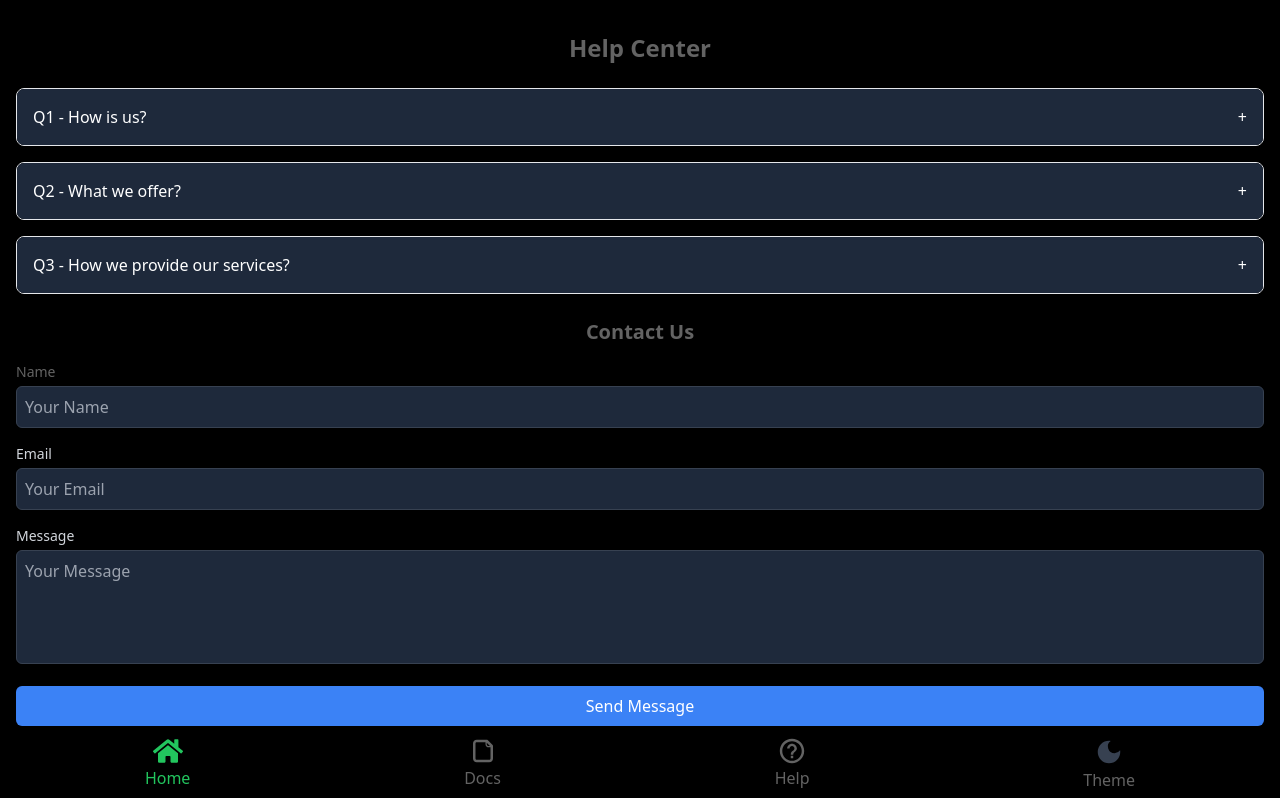
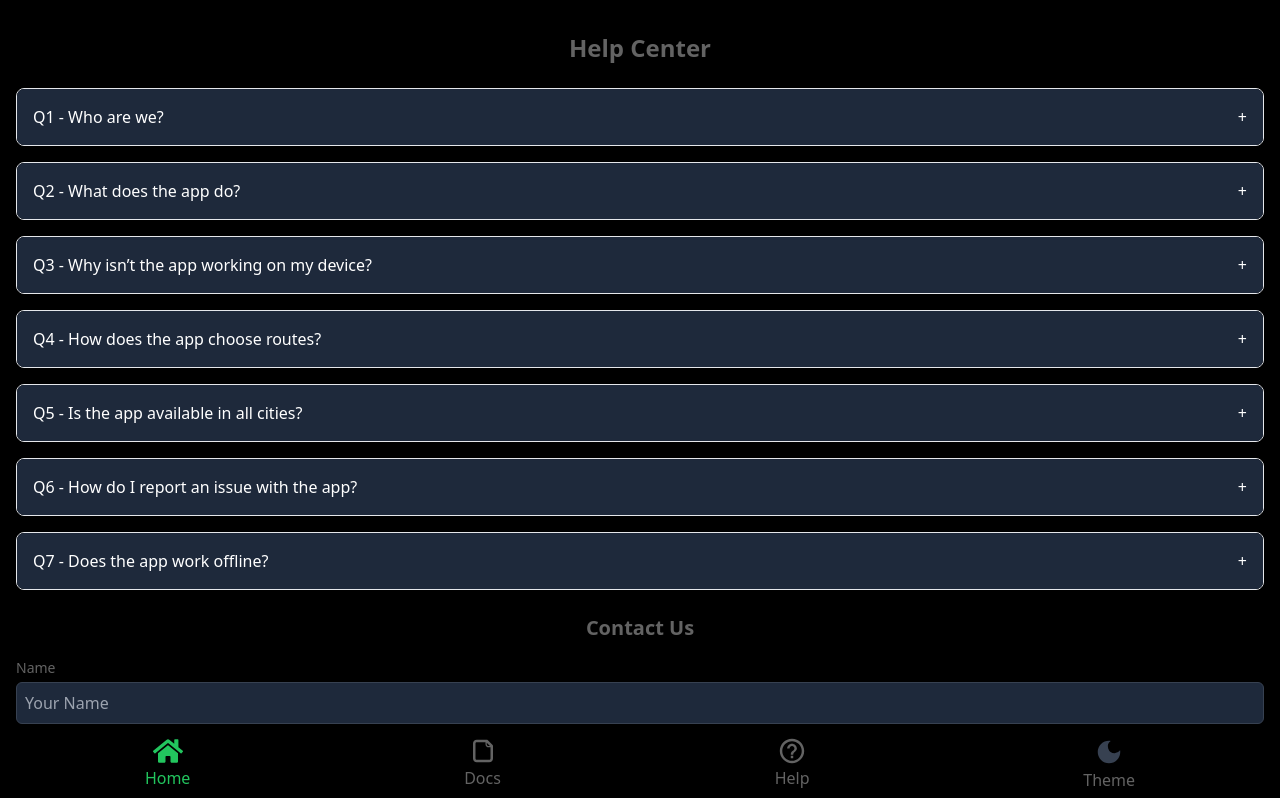
Before and after one commit to vAbdullh/cpit250-project, a React (Create React App) app: page /help in a window 1280 px wide. Shown: the top 798 px of the page. Built offline with nearby package versions, Linux system fonts and the light colour scheme; the HTML template or start-up script is replaced by a standard one.

Commit message:
update faq

```diff
--- a/src/pages/Help.jsx
+++ b/src/pages/Help.jsx
@@ -47,10 +47,34 @@ const Help = () => {
   };
 
   const faqs = [
-    { question: 'How is us?', answer: 'We are passionate students who aspire to develop society' },
-    { question: 'What we offer?', answer: 'We present an application to improve the quality of driving in the Kingdom of Saudi Arabia' },
-    { question: 'How we provide our services?', answer: 'We provide our servvices in cooperation with FCIT students and Google services' },
-
+    {
+      question: 'Who are we?',
+      answer: 'We are innovative IT students aiming to developes useable applications.'
+    },
+    {
+      question: 'What does the app do?',
+      answer: 'The app optimizes routes to reduce traffic and save travel time by using AI.'
+    },
+    {
+      question: 'Why isn’t the app working on my device?',
+      answer: 'Make sure to enable GPS and allow the app to access your location.'
+    },
+    {
+      question: 'How does the app choose routes?',
+      answer: 'It uses real-time data and AI to select the best possible route based on traffic, distance, and road conditions.'
+    },
+    {
+      question: 'Is the app available in all cities?',
+      answer: 'Currently, the app supports all cities Jeddah and cities around Jeddah, but we’re expanding coverage in future updates.'
+    },
+    {
+      question: 'How do I report an issue with the app?',
+      answer: 'You can use the form below to contact us any time, we are happy to hear you.'
+    },
+    {
+      question: 'Does the app work offline?',
+      answer: 'The app requires an internet connection to provide real-time traffic updates.'
+    }
   ];
 
   return (
```
